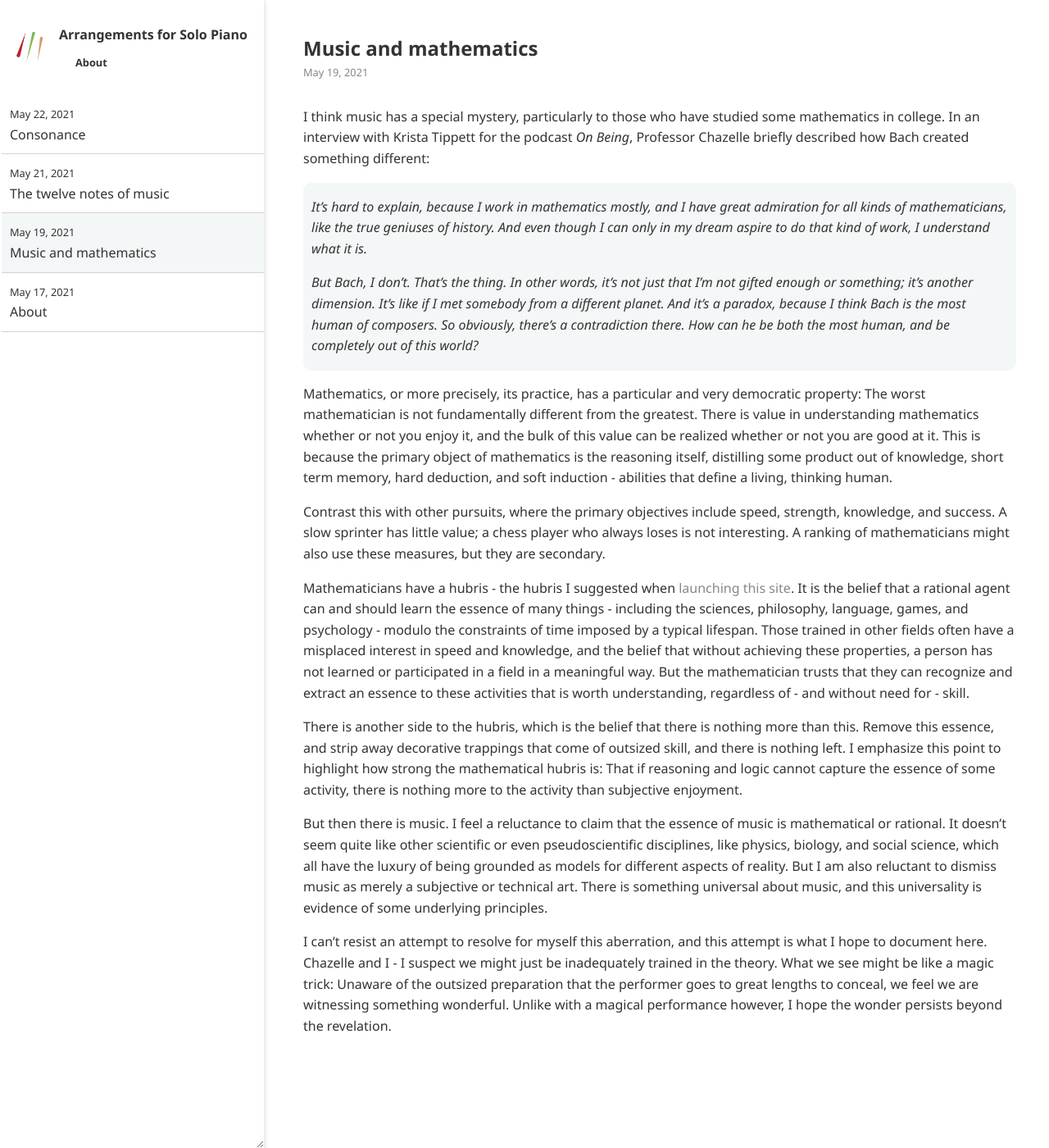
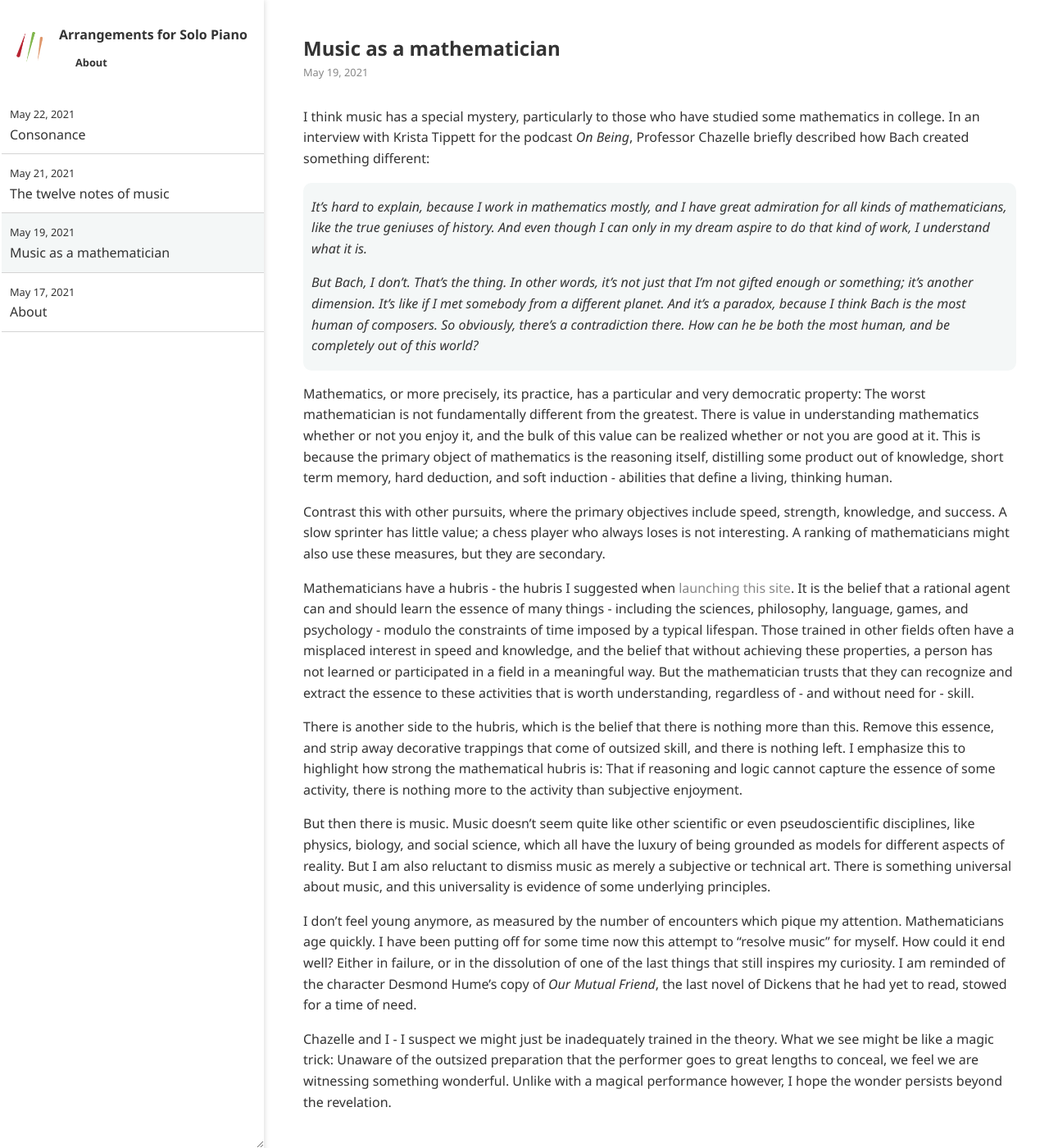
Before and after one commit to ansyblenetwork/arrpiano, a Jekyll site: the page built from _posts/2021-05-19-music-and-mathematics.md, in a window 1280 px wide and 1400 px high. Shown: the whole window at 82% size. Built offline with Jekyll 4.4.1, drawn with Linux system fonts in a browser that asks for light colours.

Commit message:
Update 2021-05-19-music-and-mathematics.md

```diff
--- a/_posts/2021-05-19-music-and-mathematics.md
+++ b/_posts/2021-05-19-music-and-mathematics.md
@@ -1,5 +1,5 @@
 ---
-title: "Music and mathematics"
+title: "Music as a mathematician"
 ---
 
 I think music has a special mystery, particularly to those who have studied some mathematics in college. In an interview with Krista Tippett for the podcast _On Being_, Professor Chazelle briefly described how Bach created something different:
@@ -13,10 +13,12 @@ Mathematics, or more precisely, its practice, has a particular and very democrat
 
 Contrast this with other pursuits, where the primary objectives include speed, strength, knowledge, and success. A slow sprinter has little value; a chess player who always loses is not interesting. A ranking of mathematicians might also use these measures, but they are secondary.
 
-Mathematicians have a hubris - the hubris I suggested when [launching this site]({% post_url 2021-05-17-about %}). It is the belief that a rational agent can and should learn the essence of many things - including the sciences, philosophy, language, games, and psychology - modulo the constraints of time imposed by a typical lifespan. Those trained in other fields often have a misplaced interest in speed and knowledge, and the belief that without achieving these properties, a person has not learned or participated in a field in a meaningful way. But the mathematician trusts that they can recognize and extract an essence to these activities that is worth understanding, regardless of - and without need for - skill.
+Mathematicians have a hubris - the hubris I suggested when [launching this site]({% post_url 2021-05-17-about %}). It is the belief that a rational agent can and should learn the essence of many things - including the sciences, philosophy, language, games, and psychology - modulo the constraints of time imposed by a typical lifespan. Those trained in other fields often have a misplaced interest in speed and knowledge, and the belief that without achieving these properties, a person has not learned or participated in a field in a meaningful way. But the mathematician trusts that they can recognize and extract the essence to these activities that is worth understanding, regardless of - and without need for - skill.
 
-There is another side to the hubris, which is the belief that there is nothing more than this. Remove this essence, and strip away decorative trappings that come of outsized skill, and there is nothing left. I emphasize this point to highlight how strong the mathematical hubris is: That if reasoning and logic cannot capture the essence of some activity, there is nothing more to the activity than subjective enjoyment.
+There is another side to the hubris, which is the belief that there is nothing more than this. Remove this essence, and strip away decorative trappings that come of outsized skill, and there is nothing left. I emphasize this to highlight how strong the mathematical hubris is: That if reasoning and logic cannot capture the essence of some activity, there is nothing more to the activity than subjective enjoyment.
 
-But then there is music. I feel a reluctance to claim that the essence of music is mathematical or rational. It doesn't seem quite like other scientific or even pseudoscientific disciplines, like physics, biology, and social science, which all have the luxury of being grounded as models for different aspects of reality. But I am also reluctant to dismiss music as merely a subjective or technical art. There is something universal about music, and this universality is evidence of some underlying principles.
+But then there is music. Music doesn't seem quite like other scientific or even pseudoscientific disciplines, like physics, biology, and social science, which all have the luxury of being grounded as models for different aspects of reality. But I am also reluctant to dismiss music as merely a subjective or technical art. There is something universal about music, and this universality is evidence of some underlying principles.
 
-I can't resist an attempt to resolve for myself this aberration, and this attempt is what I hope to document here. Chazelle and I - I suspect we might just be inadequately trained in the theory. What we see might be like a magic trick: Unaware of the outsized preparation that the performer goes to great lengths to conceal, we feel we are witnessing something wonderful. Unlike with a magical performance however, I hope the wonder persists beyond the revelation.
+I don't feel young anymore, as measured by the number of encounters which pique my attention. Mathematicians age quickly. I have been putting off for some time now this attempt to "resolve music" for myself. How could it end well? Either in failure, or in the dissolution of one of the last things that still inspires my curiosity. I am reminded of the character Desmond Hume's copy of _Our Mutual Friend_, the last novel of Dickens that he had yet to read, stowed for a time of need.
+
+Chazelle and I - I suspect we might just be inadequately trained in the theory. What we see might be like a magic trick: Unaware of the outsized preparation that the performer goes to great lengths to conceal, we feel we are witnessing something wonderful. Unlike with a magical performance however, I hope the wonder persists beyond the revelation.
```
